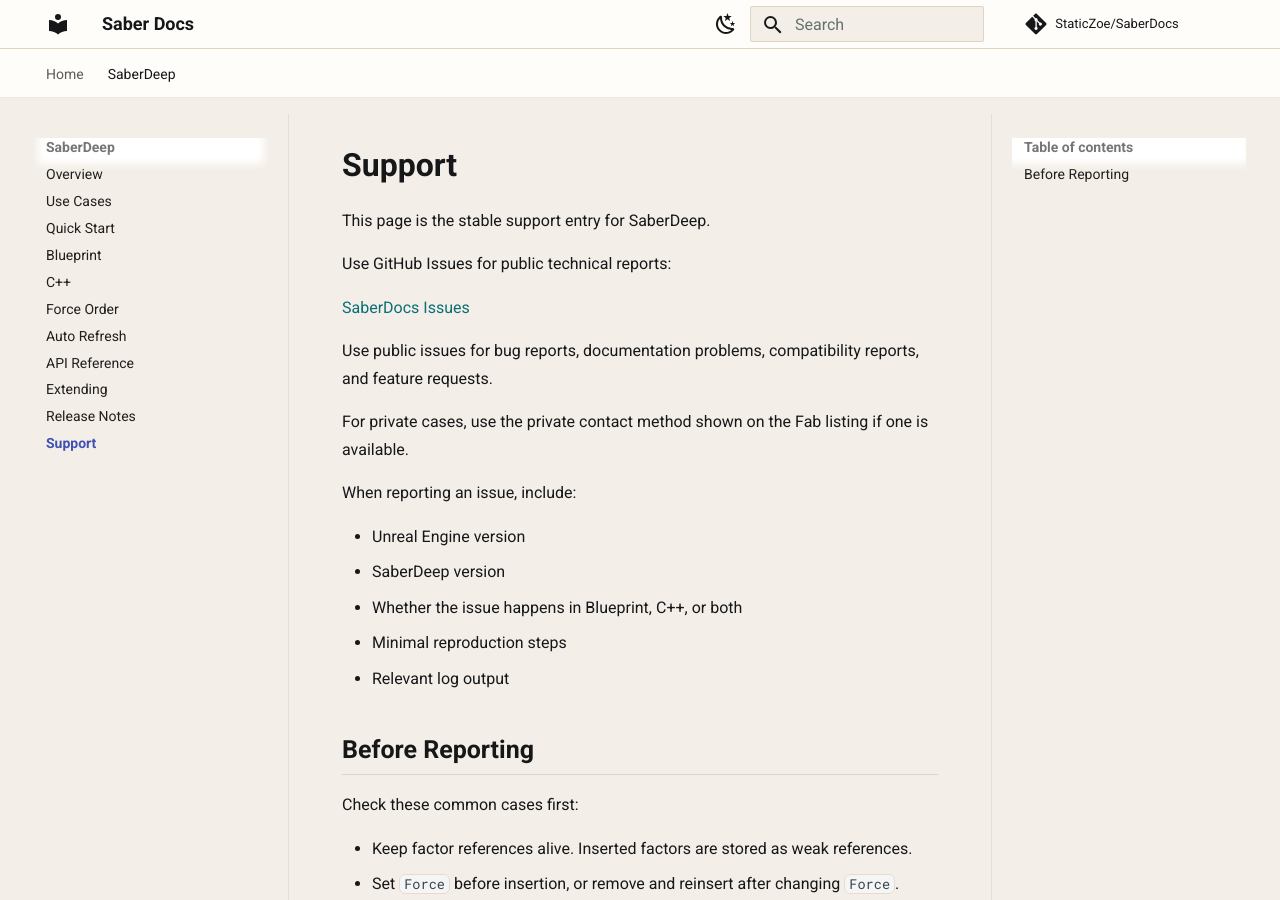
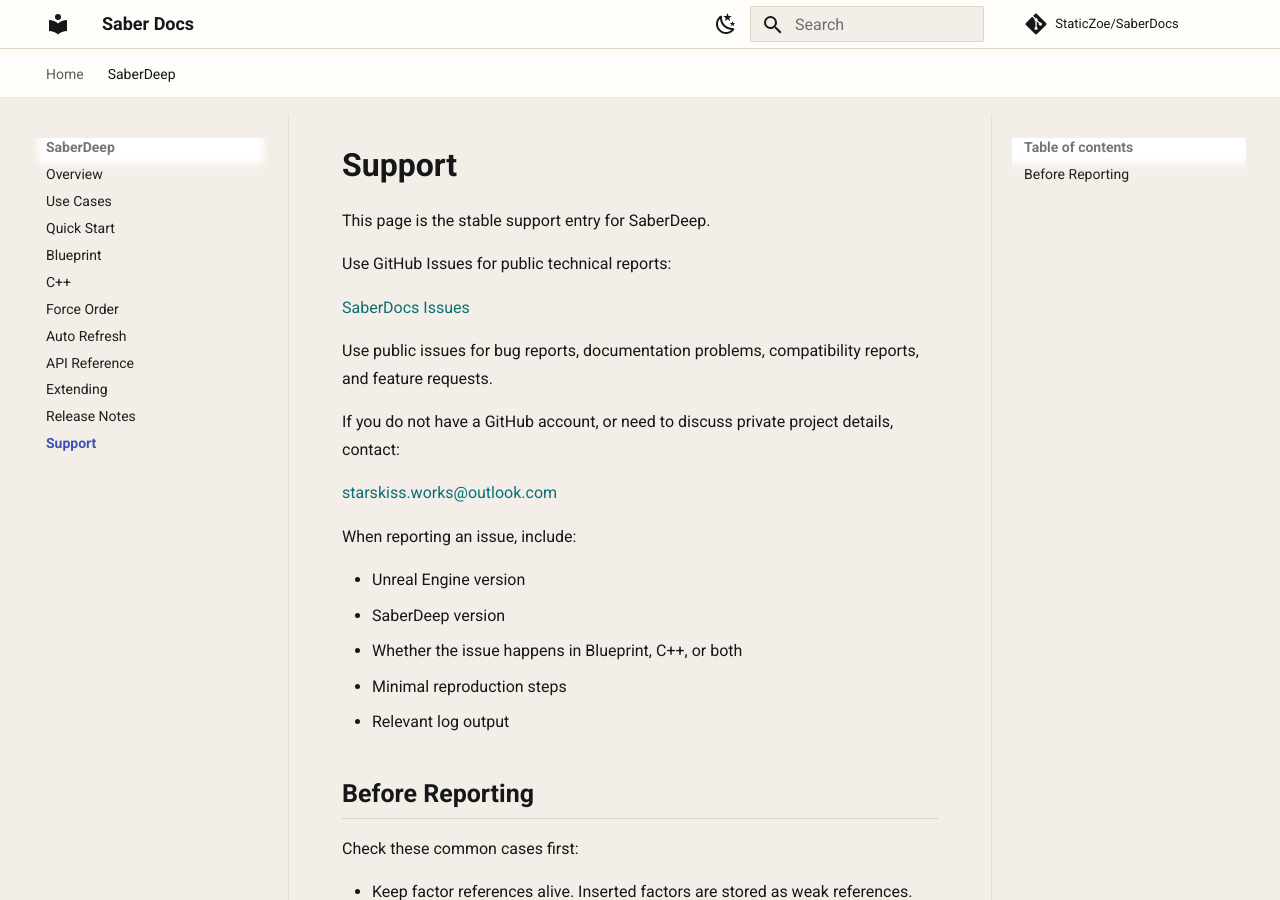
Before and after one commit to StaticZoe/SaberDocs, an MkDocs documentation site: the page built from docs/saberdeep/support.md, in a window 1280 px wide and 900 px high. Built offline with MkDocs 1.6.1 and Material for MkDocs 9.7.7, drawn with Linux system fonts in a browser that asks for light colours; comment, search, counter and statistics services are not loaded.

Commit message:
Add SaberDeep support email

```diff
--- a/docs/saberdeep/support.md
+++ b/docs/saberdeep/support.md
@@ -8,7 +8,9 @@
 
 Use public issues for bug reports, documentation problems, compatibility reports, and feature requests.
 
-For private cases, use the private contact method shown on the Fab listing if one is available.
+If you do not have a GitHub account, or need to discuss private project details, contact:
+
+[starskiss.works@outlook.com](mailto:starskiss.works@outlook.com)
 
 When reporting an issue, include:
 
```
